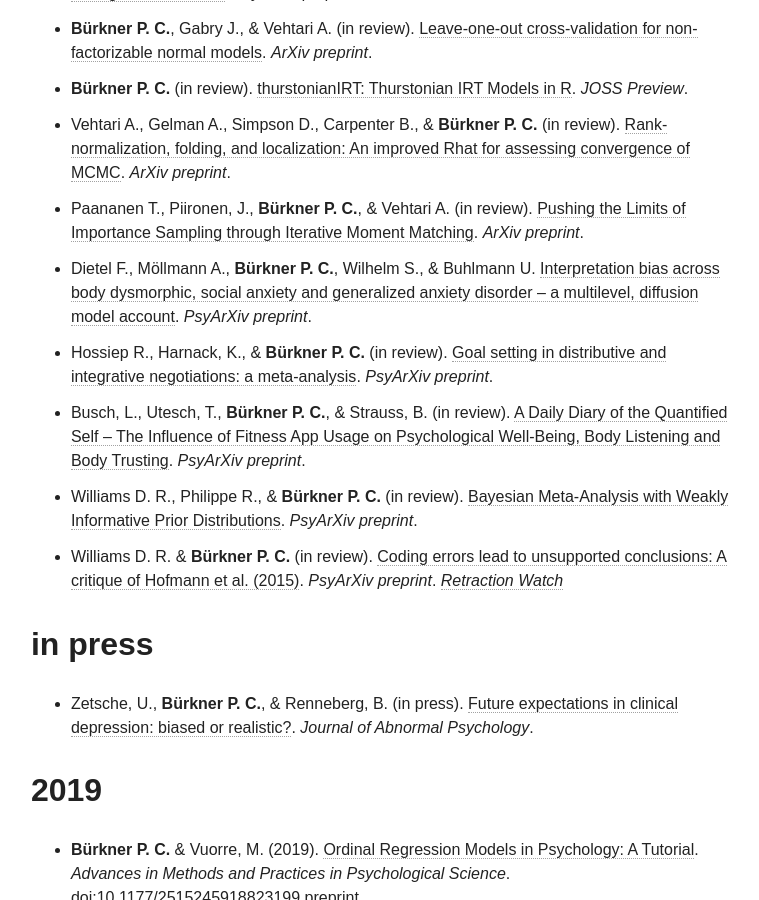
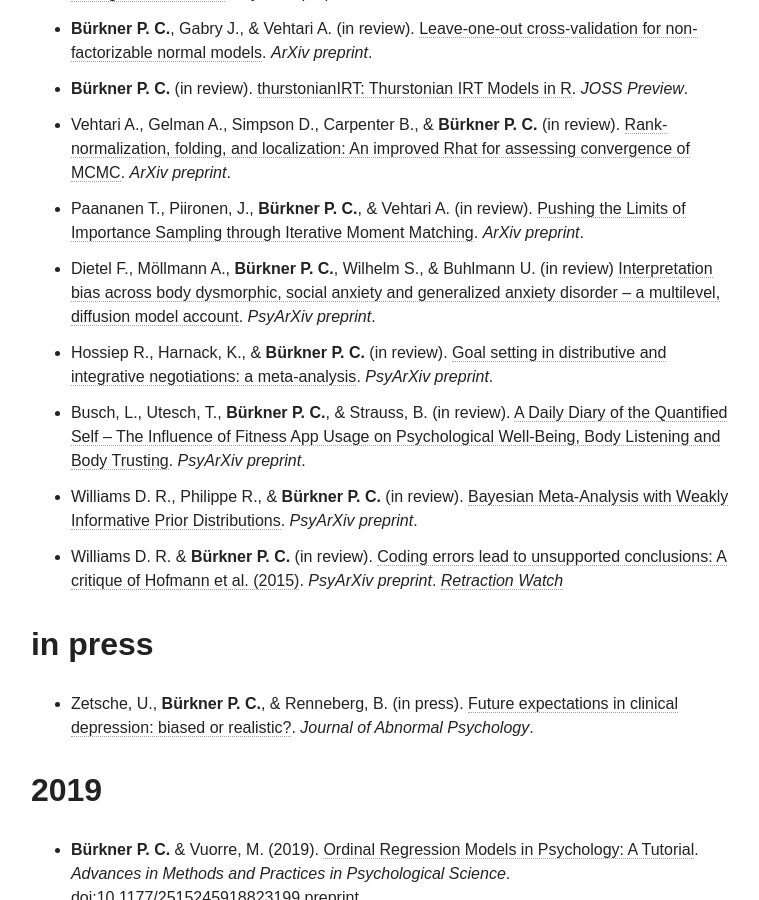
Before and after one commit to paul-buerkner/paul-buerkner.github.io, a Jekyll site: the page built from publications/index.md, in a window 1280 px wide and 900 px high, scrolled down 833 px. Shown: the whole window, without its empty margins (255-1014 px from the left). Built offline with Jekyll 4.4.1, drawn with Linux system fonts in a browser that asks for light colours; nearby versions of some CDN libraries.

Commit message:
fix typo

```diff
--- a/publications/index.md
+++ b/publications/index.md
@@ -12,7 +12,7 @@
 * **Bürkner P. C.** (in review). [thurstonianIRT: Thurstonian IRT Models in R](https://github.com/openjournals/joss-papers/blob/joss.01641/joss.01641/10.21105.joss.01641.pdf). *JOSS Preview*.
 * Vehtari A., Gelman A., Simpson D., Carpenter B., & **Bürkner P. C.** (in review). [Rank-normalization, folding, and localization: An improved Rhat for assessing convergence of MCMC](https://arxiv.org/abs/1903.08008). *ArXiv preprint*.
 * Paananen T., Piironen, J., **Bürkner P. C.**, & Vehtari A. (in review). [Pushing the Limits of Importance Sampling through Iterative Moment Matching](http://arxiv.org/abs/1906.08850). *ArXiv preprint*.
-* Dietel F., Möllmann A., **Bürkner P. C.**, Wilhelm S., & Buhlmann U. [Interpretation bias across body dysmorphic, social anxiety and generalized anxiety disorder – a multilevel, diffusion model account](https://psyarxiv.com/3hnpu/). *PsyArXiv preprint*.
+* Dietel F., Möllmann A., **Bürkner P. C.**, Wilhelm S., & Buhlmann U. (in review) [Interpretation bias across body dysmorphic, social anxiety and generalized anxiety disorder – a multilevel, diffusion model account](https://psyarxiv.com/3hnpu/). *PsyArXiv preprint*.
 * Hossiep R., Harnack, K., & **Bürkner P. C.** (in review). [Goal setting in distributive and integrative negotiations: a meta-analysis](https://psyarxiv.com/mkgxt). *PsyArXiv preprint*.
 * Busch, L., Utesch, T., **Bürkner P. C.**, & Strauss, B. (in review). [A Daily Diary of the Quantified Self – The Influence of Fitness App Usage on Psychological Well-Being, Body Listening and Body Trusting](https://psyarxiv.com/cd6t8/). *PsyArXiv preprint*.
 * Williams D. R., Philippe R., & **Bürkner P. C.** (in review). [Bayesian Meta-Analysis with Weakly Informative Prior Distributions](https://psyarxiv.com/7tbrm/). *PsyArXiv preprint*.
```
